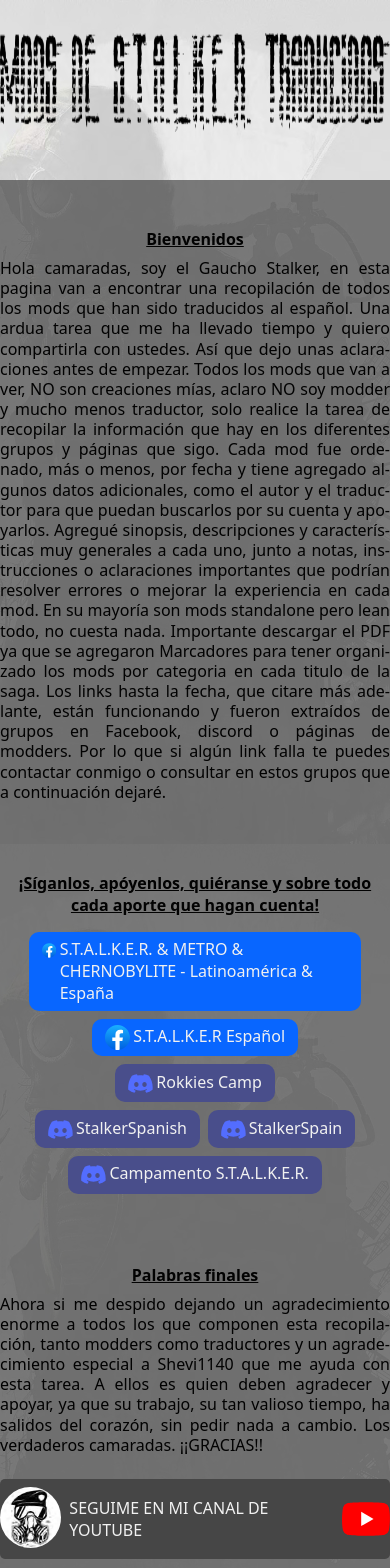
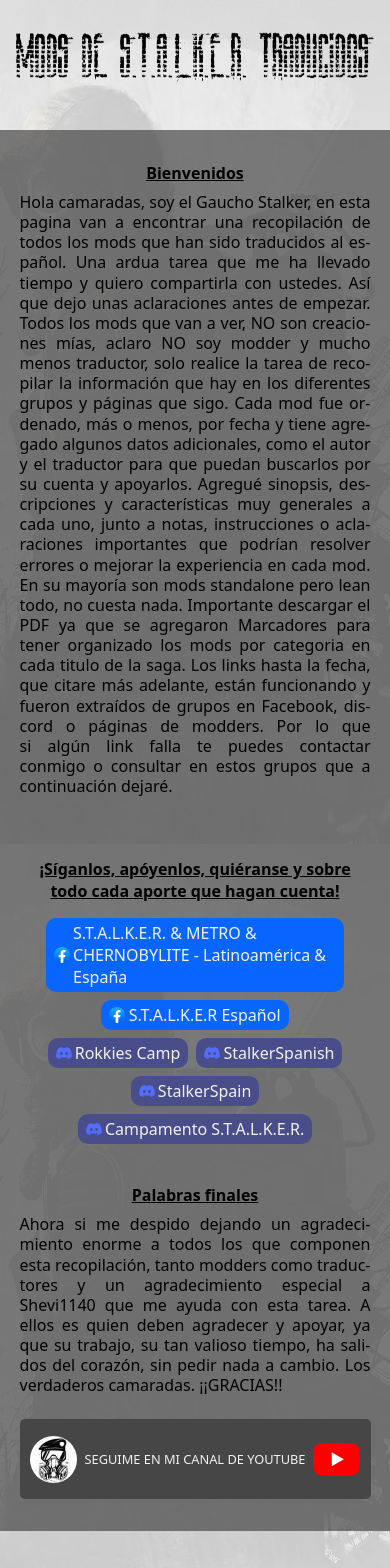
Before and after one commit to SK-ClaudioBustos/stalker-spanish-modswebsite, a React (Vite) app: page / in a window 390 px wide. Shown: the top 1568 px of the page. Built offline with nearby package versions, Linux system fonts and the light colour scheme.

Commit message:
feat: improve responsiveness on PresentacionSection

```diff
--- a/src/assets/icons/Youtube.tsx
+++ b/src/assets/icons/Youtube.tsx
@@ -2,8 +2,8 @@ export const Youtube = () => {
   return (
     <svg
       xmlns="http://www.w3.org/2000/svg"
-      width="50"
-      height="50"
+      width="64"
+      height="64"
       viewBox="0 0 256 180"
       className="developer-icons group-hover:drop-shadow-[0_4px_4px_rgba(0,0,0,0.1)] dark:group-hover:drop-shadow-[0_4px_4px_rgba(256,256,256,0.1)]"
       preserveAspectRatio="xMidYMid"
--- a/src/layout/Footer.css
+++ b/src/layout/Footer.css
@@ -1,4 +1,5 @@
 footer {
+    width: 100%;
     text-align: center;
     margin-bottom: .5rem;
 
--- a/src/section/PresentacionSection/PresentacionSection.css
+++ b/src/section/PresentacionSection/PresentacionSection.css
@@ -1,5 +1,6 @@
 .bienvenidos-section {
     & p {
+        width: auto;
         max-width: 65ch;
         hyphenate-limit-chars: 7;
         hyphens: auto;
@@ -19,28 +20,31 @@
     }
 
     .title-container {
-        height: 100px;
+        height: 8vh;
+    }
+
+    .container {
+        width: fit-content;
+    }
+
+    @media (max-width: 768px) {
+        .title-container {
+            height: 50px;
+        }
     }
 
     .primary-content {
         display: flex;
         flex-direction: column;
         align-items: center;
-        gap: 3rem;
+        gap: 2.5rem;
 
         max-width: 700px;
         margin: 3rem auto;
-        padding: 3rem 0;
+        padding: 2rem 5vw;
         background-color: rgb(70 70 70 / 69%);
     }
 
-    .container {
-        width: fit-content;
-    }
-
-    .presentacion-container p {
-        margin: auto;
-    }
 
     .groups-list {
         display: flex;
@@ -56,7 +60,18 @@
             border-radius: 10px;
             display: flex;
             gap: .2rem;
-            padding: .4rem .8rem;
+            padding: .25em .5em;
+
+            & a {
+                font-size: 1rem;
+            }
+
+            & svg {
+                max-width: 16px;
+                min-width: 8px;
+                width: 10vw;
+                height: auto;
+            }
         }
     }
 
@@ -67,21 +82,25 @@
         justify-content: center;
         color: #f1f1f1;
         border-radius: 5px;
-        gap: .5rem;
+        gap: .5em;
         background-color: var(--dark-gray);
-        margin: 1.5rem auto 0 auto;
+        margin: 1.5em auto 0 auto;
 
         & span {
+            font-size: clamp(.8rem, 2vw, 1rem);
             text-transform: uppercase;
         }
 
-        & .img-container {
-            width: 64px;
-            height: 64px;
+        & .img-container,
+        svg {
+            max-width: 64px;
+            min-width: 32px;
+            width: 12vw;
+            height: auto;
+        }
 
-            img {
-                border-radius: 50%;
-            }
+        & .img-container .channel-avatar {
+            border-radius: 50%;
         }
     }
 }
--- a/src/section/PresentacionSection/SeccionAgradecimientos.tsx
+++ b/src/section/PresentacionSection/SeccionAgradecimientos.tsx
@@ -19,7 +19,7 @@ export const SeccionAgradecimientos = () => {
         className="youtube-channel"
       >
         <div className="img-container">
-          <img src="/src/assets/logo_canal.jpg" alt="Logo del canal" />
+          <img className="channel-avatar" src="/src/assets/logo_canal.jpg" alt="Logo del canal" />
         </div>
         <span>Seguime en mi canal de YouTube</span>
         <Youtube />
--- a/src/section/PresentacionSection/SeccionGrupos.tsx
+++ b/src/section/PresentacionSection/SeccionGrupos.tsx
@@ -65,7 +65,6 @@ export const SeccionGrupos = () => {
           </div>
         ))}
       </div>
-      <br />
     </div>
   );
 };
--- a/src/styles/global-class.css
+++ b/src/styles/global-class.css
@@ -1,5 +1,6 @@
 .title-container {
-    margin-top: 2rem;
+    margin: 2rem 1rem 0 1rem;
     display: flex;
     justify-content: center;
+    height: 6vh;
 }
```
